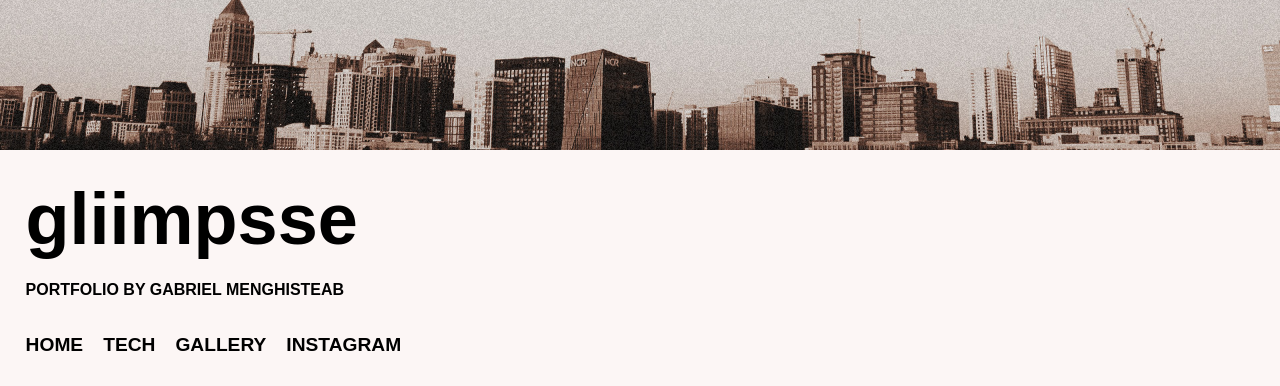
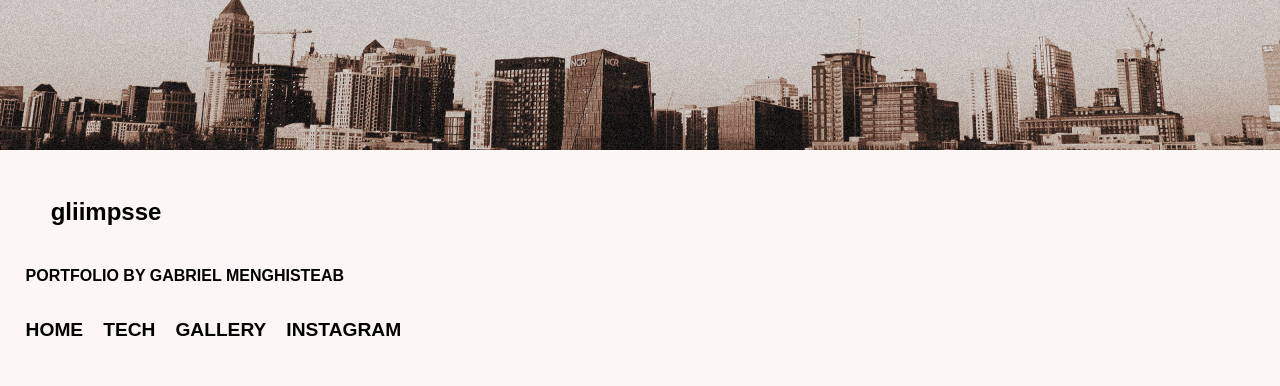
Before and after one commit to GabrielBM010105/gliimpsse, a plain HTML site: page index.html in a window 1280 px wide. Shown: the top 386 px of the page. Drawn offline with Linux system fonts and the light colour scheme.

Commit message:
Update index.html

```diff
--- a/index.html
+++ b/index.html
@@ -237,7 +237,7 @@
     <br>
 
     <div class="title-container">
-        <h1>gliimpsse</h1>
+        <h2>gliimpsse</h2>
     </div>
 
     <h4 style="padding-left: 2%";>PORTFOLIO BY GABRIEL MENGHISTEAB</h4>
```
